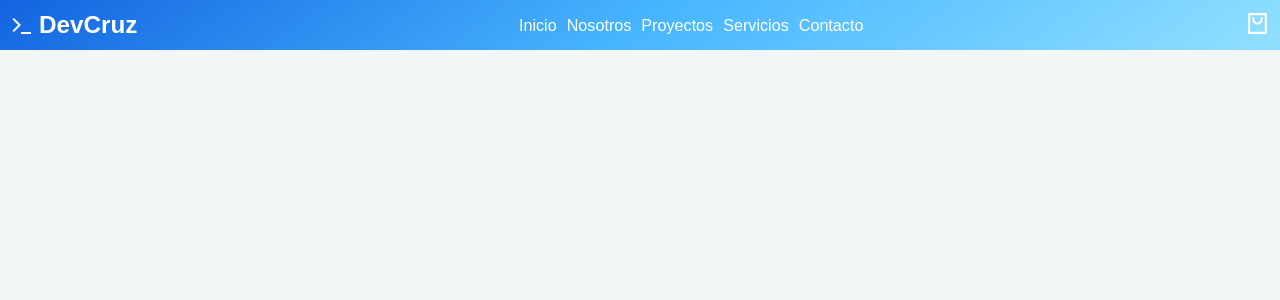
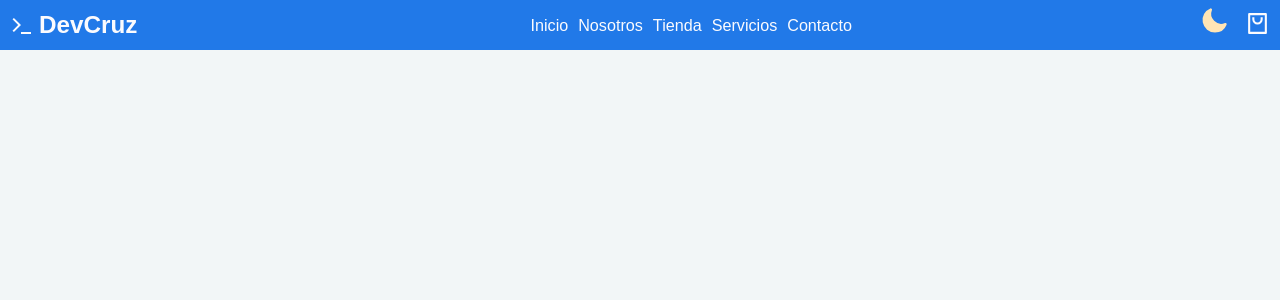
Before and after one commit to Fronted-Crz/codespace_componentes, a React (Vite) app: page / in a window 1280 px wide. Shown: the top 300 px of the page. Built offline with nearby package versions, Linux system fonts and the light colour scheme.

Commit message:
modo dark y light agregado

```diff
--- a/src/App.jsx
+++ b/src/App.jsx
@@ -1,10 +1,11 @@
 import Navbar from './components/navbar/Navbar';
+import { ThemeProvider } from './context/ThemeProvider';
 
 function App() {
   return (
-    <>
+    <ThemeProvider>
       <Navbar />
-    </>
+    </ThemeProvider>
   );
 }
 
--- /dev/null
+++ b/src/components/navbar/ModoDarkandLight.jsx
@@ -0,0 +1,87 @@
+import styled from 'styled-components';
+import { useThemeContext } from '../../hook/useThemeContext';
+
+function ModoDarkandLight() {
+  const { active, handleClick } = useThemeContext();
+
+  return (
+    <ContainerModo onClick={handleClick}>
+      {active ? (
+        <div className={` nav_sun ${active && 'active'}`}>
+          <svg
+            xmlns="http://www.w3.org/2000/svg"
+            className="h-5 w-5"
+            viewBox="0 0 20 20"
+            fill="currentColor"
+          >
+            <path
+              fillRule="evenodd"
+              d="M10 2a1 1 0 011 1v1a1 1 0 11-2 0V3a1 1 0 011-1zm4 8a4 4 0 11-8 0 4 4 0 018 0zm-.464 4.95l.707.707a1 1 0 001.414-1.414l-.707-.707a1 1 0 00-1.414 1.414zm2.12-10.607a1 1 0 010 1.414l-.706.707a1 1 0 11-1.414-1.414l.707-.707a1 1 0 011.414 0zM17 11a1 1 0 100-2h-1a1 1 0 100 2h1zm-7 4a1 1 0 011 1v1a1 1 0 11-2 0v-1a1 1 0 011-1zM5.05 6.464A1 1 0 106.465 5.05l-.708-.707a1 1 0 00-1.414 1.414l.707.707zm1.414 8.486l-.707.707a1 1 0 01-1.414-1.414l.707-.707a1 1 0 011.414 1.414zM4 11a1 1 0 100-2H3a1 1 0 000 2h1z"
+              clipRule="evenodd"
+            />
+          </svg>
+        </div>
+      ) : (
+        <div className="nav_moon">
+          <svg
+            xmlns="http://www.w3.org/2000/svg"
+            className="h-6 w-6"
+            fill="none"
+            viewBox="0 0 24 24"
+            stroke="currentColor"
+            strokeWidth={2}
+          >
+            <path
+              strokeLinecap="round"
+              strokeLinejoin="round"
+              d="M20.354 15.354A9 9 0 018.646 3.646 9.003 9.003 0 0012 21a9.003 9.003 0 008.354-5.646z"
+            />
+          </svg>
+        </div>
+      )}
+    </ContainerModo>
+  );
+}
+
+const ContainerModo = styled.div`
+  display: flex;
+  position: fixed;
+  top: 60px;
+  right: 10px;
+  transition: all 0.2s ease-in-out;
+  @media screen and (min-width: 768px) {
+    top: 5px;
+    right: 50px;
+  }
+
+  .nav_moon svg {
+    cursor: pointer;
+    fill: #ffe5b5;
+    color: #ffe5b5;
+    width: 40px;
+    height: 40px;
+    @media screen and (min-width: 768px) {
+      width: 30px;
+      height: 30px;
+    }
+  }
+
+  .nav_sun svg {
+    cursor: pointer;
+    fill: #fecb00;
+    color: #333;
+    width: 45px;
+    height: 45px;
+    @media screen and (min-width: 768px) {
+      width: 35px;
+      height: 35px;
+    }
+  }
+
+  &.active {
+    pointer-events: none;
+    opacity: 0;
+  }
+`;
+
+export default ModoDarkandLight;
--- a/src/components/navbar/Navbar.jsx
+++ b/src/components/navbar/Navbar.jsx
@@ -1,16 +1,22 @@
 import { useState } from 'react';
 import styled from 'styled-components';
+import { useThemeContext } from '../../hook/useThemeContext';
+
 import HamburgerMenu from './HamburgerMenu';
+import ModoDarkandLight from './ModoDarkandLight';
 
 function Navbar() {
+  const { theme } = useThemeContext();
+  const { menuBackground, lightColor, titleColor } = theme;
+
   const [active, setActive] = useState(false);
 
   const handleClick = () => {
     setActive(!active);
   };
   return (
-    <Nav>
-      <Nav_Logo>
+    <Nav menuBackground={menuBackground}>
+      <Nav_Logo titleColor={titleColor}>
         <svg
           xmlns="http://www.w3.org/2000/svg"
           viewBox="0 0 24 24"
@@ -22,7 +28,7 @@ function Navbar() {
         </svg>
         <h1>DevCruz</h1>
       </Nav_Logo>
-      <Nav_Center>
+      <Nav_Center lightColor={lightColor} titleColor={titleColor}>
         <ul className={`${active && 'active'}`}>
           <li>
             <a data-title="Inicio" href="#">
@@ -35,8 +41,8 @@ function Navbar() {
             </a>
           </li>
           <li>
-            <a data-title="Proyectos" href="#">
-              Proyectos
+            <a data-title="Tienda" href="#">
+              Tienda
             </a>
           </li>
           <li>
@@ -49,9 +55,10 @@ function Navbar() {
               Contacto
             </a>
           </li>
+          <ModoDarkandLight />
         </ul>
       </Nav_Center>
-      <Nav_Right>
+      <Nav_Right titleColor={titleColor}>
         <div className="nav_shop">
           <svg
             xmlns="http://www.w3.org/2000/svg"
@@ -77,7 +84,8 @@ const Nav = styled.nav`
   max-width: 1440px;
   width: 100vw;
   height: 50px;
-  background-image: linear-gradient(144deg, #1363df, #47b5ff 50%, #91e0ff);
+  background-color: ${({ menuBackground }) => menuBackground};
+  /* background-image: linear-gradient(144deg, #1363df, #47b5ff 50%, #91e0ff); */
   overflow: hidden;
 `;
 
@@ -89,10 +97,10 @@ const Nav_Logo = styled.div`
   margin-left: 10px;
   h1 {
     font-size: 1.5rem;
-    color: #fff;
+    color: ${({ titleColor }) => titleColor};
   }
   svg {
-    fill: #fff;
+    fill: ${({ titleColor }) => titleColor};
   }
 `;
 
@@ -114,7 +122,7 @@ const Nav_Center = styled.div`
       width: 100vw;
       height: 100vh;
       overflow: hidden;
-      background-color: #42aefc;
+      background-color: ${({ lightColor }) => lightColor};
       clip-path: circle(0% at 96% 5%);
       transition: all 0.8s ease-in-out;
       z-index: -1;
@@ -126,12 +134,11 @@ const Nav_Center = styled.div`
 
     li > a {
       font-size: 1rem;
-      color: #fff;
-
+      color: ${({ titleColor }) => titleColor};
       @media screen and (max-width: 768px) {
         position: relative;
         font-size: 2rem;
-        color: #fff;
+        color: ${({ titleColor }) => titleColor};
         font-weight: 700;
         line-height: 4rem;
         text-transform: uppercase;
@@ -139,7 +146,7 @@ const Nav_Center = styled.div`
         ::after {
           content: attr(data-title);
           position: absolute;
-          color: #fff;
+          color: ${({ titleColor }) => titleColor};
           font-size: 4rem;
           font-weight: 700;
           top: 50%;
@@ -171,7 +178,7 @@ const Nav_Right = styled.div`
     margin-right: 0;
   }
   .nav_shop > svg {
-    fill: #fff;
+    fill: ${({ titleColor }) => titleColor};
     width: 25px;
     height: 25px;
   }
--- /dev/null
+++ b/src/context/ThemeProvider.jsx
@@ -0,0 +1,49 @@
+import { createContext, useState, useEffect } from 'react';
+
+export const themeLight = {
+  menuBackground: '#2179e8',
+  lightColor: '#42aefc',
+  titleColor: '#fbfbfe',
+  textColor: '#697477',
+};
+
+export const themeDark = {
+  menuBackground: '#1f1f1f',
+  lightColor: '#333',
+  titleColor: '#fbfbfe',
+  textColor: '#697477',
+};
+
+const ThemeContext = createContext();
+
+const ThemeProvider = ({ children }) => {
+  const [theme, setTheme] = useState(themeLight);
+
+  const [active, setActive] = useState(false);
+
+  const handleClick = () => {
+    setActive(!active);
+  };
+
+  useEffect(() => {
+    if (active) {
+      setTheme(themeDark);
+    } else {
+      setTheme(themeLight);
+    }
+  }, [active]);
+
+  const VALUES = {
+    theme,
+    active,
+    handleClick,
+  };
+
+  return (
+    <ThemeContext.Provider value={VALUES}>{children}</ThemeContext.Provider>
+  );
+};
+
+export { ThemeProvider };
+
+export default ThemeContext;
--- /dev/null
+++ b/src/hook/useThemeContext.jsx
@@ -0,0 +1,7 @@
+import { useContext } from 'react';
+import ThemeContext from '../context/ThemeProvider';
+
+export const useThemeContext = () => {
+  const context = useContext(ThemeContext);
+  return context;
+};
```
